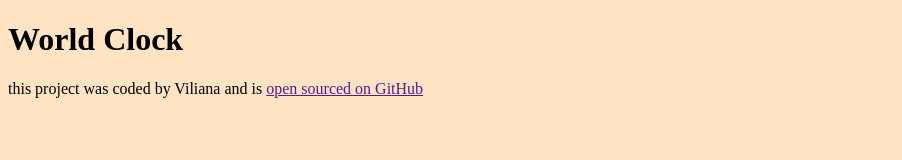
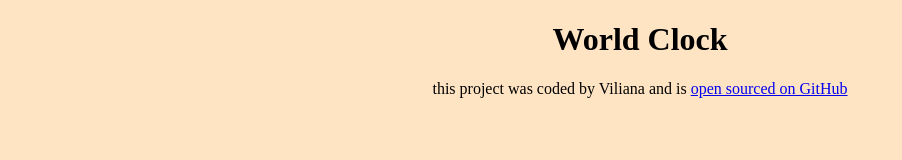
Before and after one commit to vilianap/world-clock, a plain HTML site: page index.html in a window 1280 px wide. Shown: the whole page, without its empty margins (0-902 px from the left). Drawn offline with Linux system fonts and the light colour scheme.

Commit message:
added link to github repo

```diff
--- a/css/style.css
+++ b/css/style.css
@@ -1,3 +1,9 @@
 body {
     background-color: bisque;
 }
+h1{
+    text-align: center;
+}
+footer{
+    text-align: center;
+}
--- a/index.html
+++ b/index.html
@@ -9,7 +9,7 @@
 <body>
     <h1>World Clock</h1>
 
-    <footer>this project was coded by Viliana and is <a href="" target="_blank">open sourced on GitHub</a>
+    <footer>this project was coded by Viliana and is <a href="https://github.com/vilianap/world-clock" target="_blank">open sourced on GitHub</a>
     </footer>
     <script src="javascript/index.js"></script>
 </body>
```
